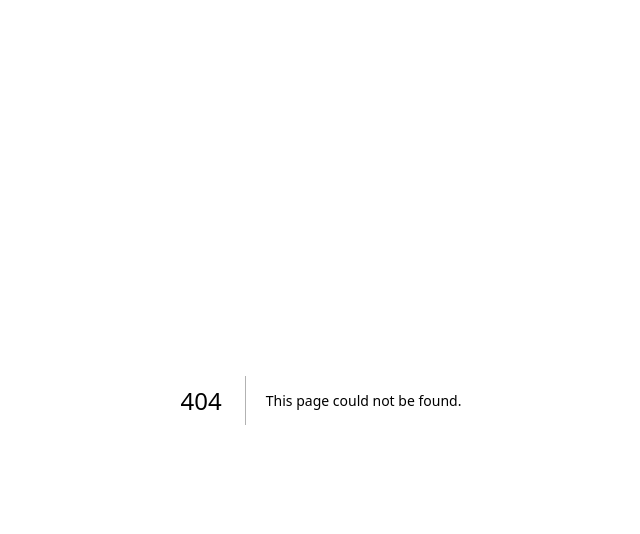
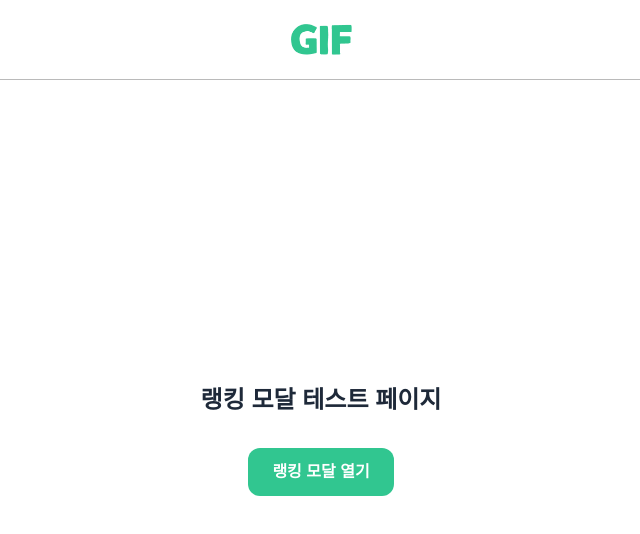
Before and after one commit to VOID-GSM/GIF_Client, a Next.js app: page /ranking in a window 1280 px wide. Before the commit this address had no page. Shown: the top 534 px of the page, without its empty margins (319-959 px from the left). Built offline with nearby package versions, Linux system fonts and the light colour scheme.

Commit message:
feat: 임시 테스트 페이지 추가

```diff
--- /dev/null
+++ b/src/app/(main)/ranking/page.tsx
@@ -0,0 +1,41 @@
+'use client';
+
+import { useState } from 'react';
+import { RankingModal } from "@/features/ranking/modal/RankingModal";
+
+export default function RankingTestPage() {
+  const [isModalOpen, setIsModalOpen] = useState(false);
+
+  const openModal = () => setIsModalOpen(true);
+  const closeModal = () => setIsModalOpen(false);
+
+  return (
+    <main className="min-h-screen flex flex-col items-center justify-center">
+      <h1 className="text-2xl font-bold mb-8 text-gray-800">
+        랭킹 모달 테스트 페이지
+      </h1>
+
+      <button
+        onClick={openModal}
+        className="px-6 py-3 bg-main text-white rounded-xl font-bold hover:opacity-90"
+      >
+        랭킹 모달 열기
+      </button>
+
+      {isModalOpen && (
+        <div
+          className="fixed inset-0 z-50 flex items-center justify-center"
+        >
+          <div
+            className="absolute inset-0 bg-black/30 backdrop-blur-sm"
+            onClick={closeModal}
+          />
+
+          <div className="relative z-10 animate-in fade-in zoom-in duration-200">
+            <RankingModal onClose={closeModal} />
+          </div>
+        </div>
+      )}
+    </main>
+  );
+}
```
